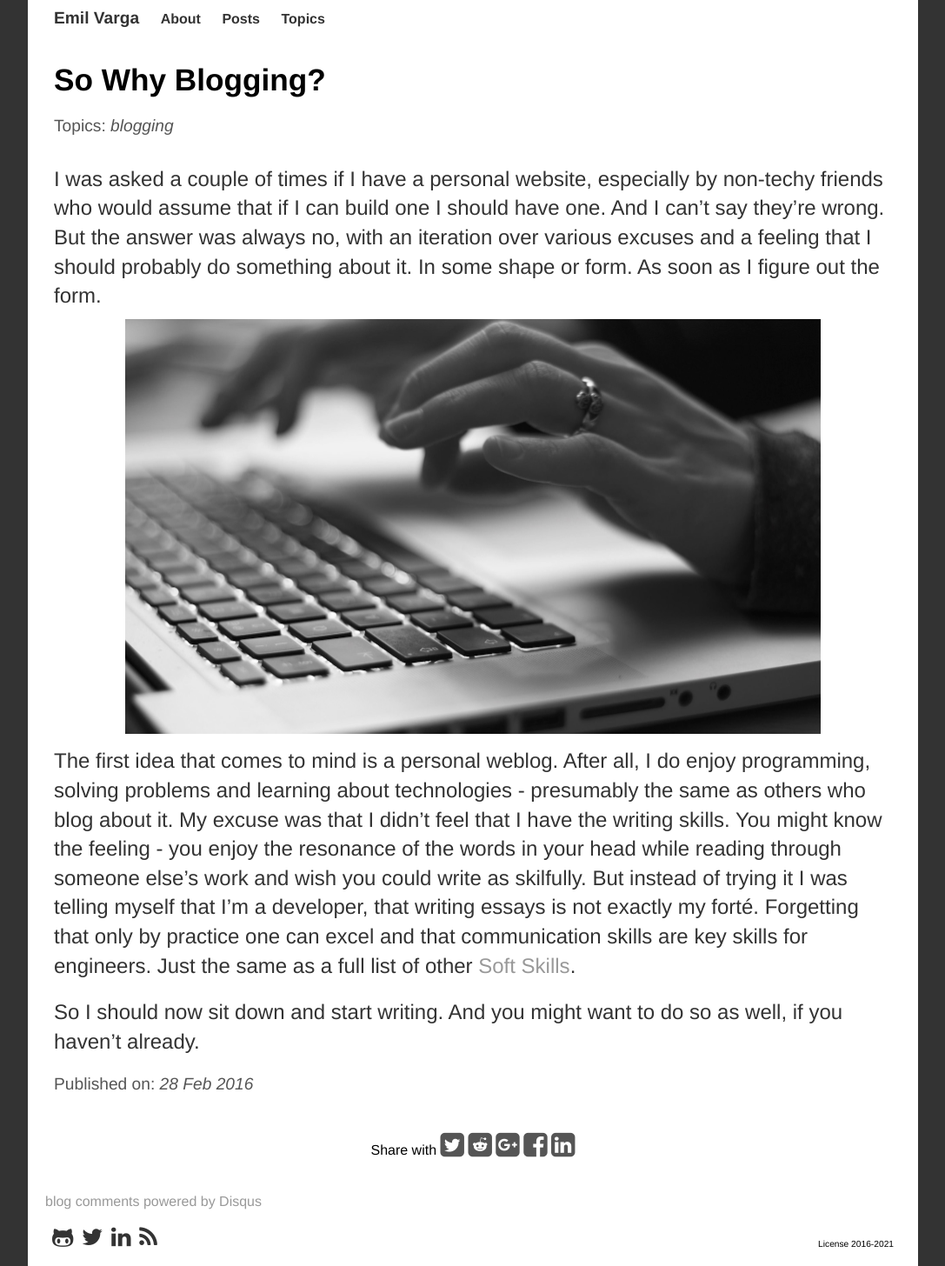
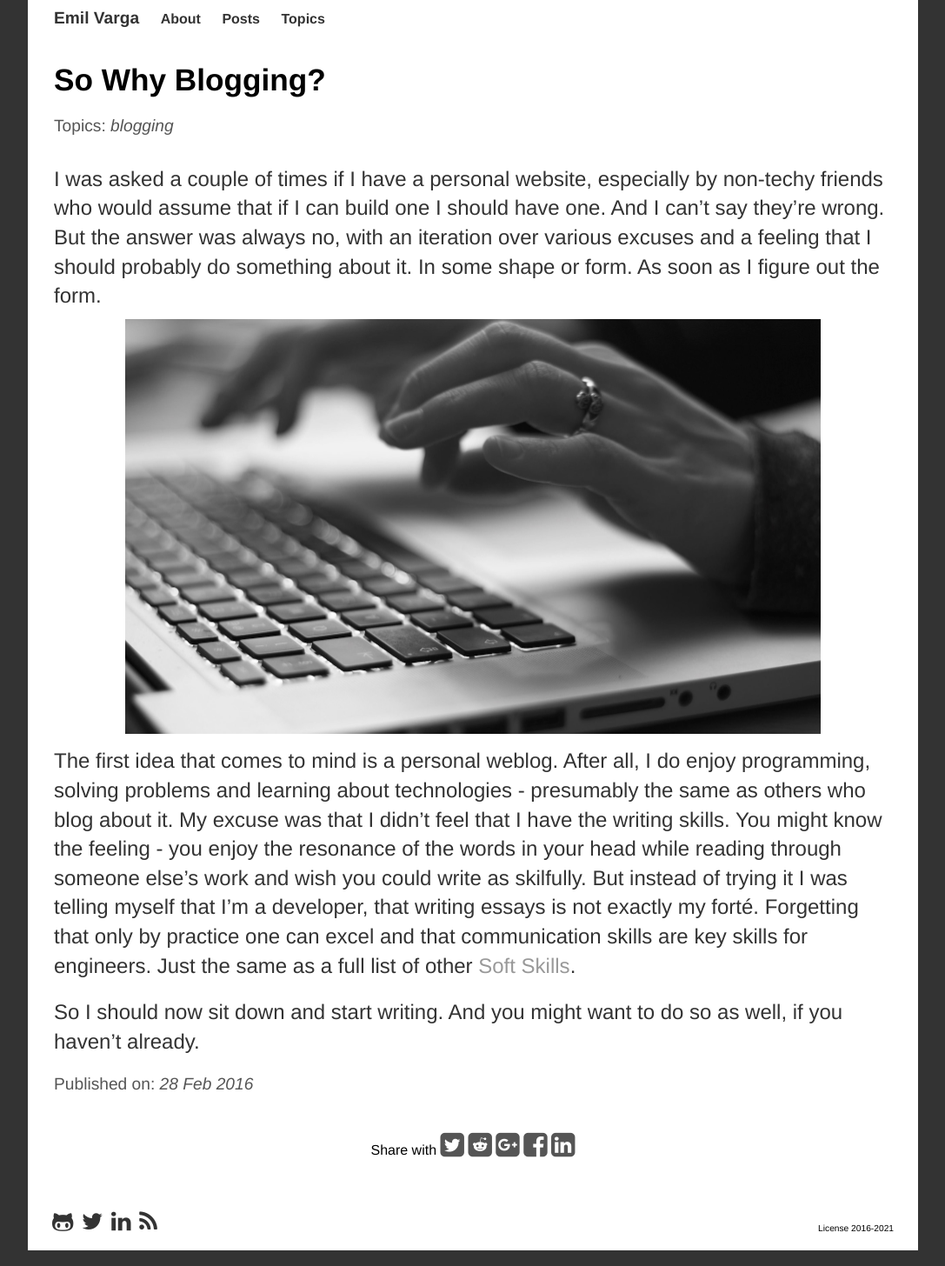
Before and after one commit to cogitor/cogitor.github.io, a Jekyll site: the page built from _posts/2016-02-28-so-why-blogging.md, in a window 1280 px wide. Shown: the whole page at 87% size, without its empty margins (96-1183 px from the left). Built offline with Jekyll 4.4.1, drawn with Linux system fonts in a browser that asks for light colours; nearby versions of some CDN libraries; some web fonts are replaced; comment, search, counter and statistics services are not loaded; a style sheet for code colours, icons or effects is not loaded; some of the changed lines change nothing that is shown.

Commit message:
lazy load disqus

```diff
--- a/_includes/disqus.html
+++ b/_includes/disqus.html
@@ -1,10 +1,27 @@
-<div id="disqus_thread"></div>
+{% capture page_url %}{{ site.production_url }}{{page.url}}{% endcapture %}
+{% assign title = page.title | cgi_escape %}
+<div id="disqus_thread" post-id="{{title}}" post-url='{{page_url}}'></div>
+
 <script>
-    (function() {
-        var dsq = document.createElement('script'); dsq.type = 'text/javascript'; dsq.async = true;
-        dsq.src = 'https://emvar.disqus.com/embed.js';
-        (document.getElementsByTagName('head')[0] || document.getElementsByTagName('body')[0]).appendChild(dsq);
-    })();
+var commentsLoaded = false;
+var element = document.getElementById('disqus_thread');
+if (element) {
+    window.addEventListener('scroll', function (e) {
+	var currentScroll = document.scrollingElement.scrollTop;
+
+	if (!commentsLoaded && (currentScroll > element.getBoundingClientRect().top - 100)) {
+		commentsLoaded = true;
+
+        window.disqus_config = function () {
+            this.page.url = element.getAttribute('post-url');
+            this.page.identifier = element.getAttribute('post-id');
+        };
+
+        var d = document, s = d.createElement('script');
+        s.src = 'https://emvar.disqus.com/embed.js';
+        s.setAttribute('data-timestamp', + new Date());
+        (d.head || d.body).appendChild(s);
+	}
+}, false);
+}
 </script>
-<noscript>Please enable JavaScript to view the <a href="https://disqus.com/?ref_noscript">comments powered by Disqus.</a></noscript>
-<a href="https://disqus.com" class="dsq-brlink">blog comments powered by <span class="logo-disqus">Disqus</span></a>
```
